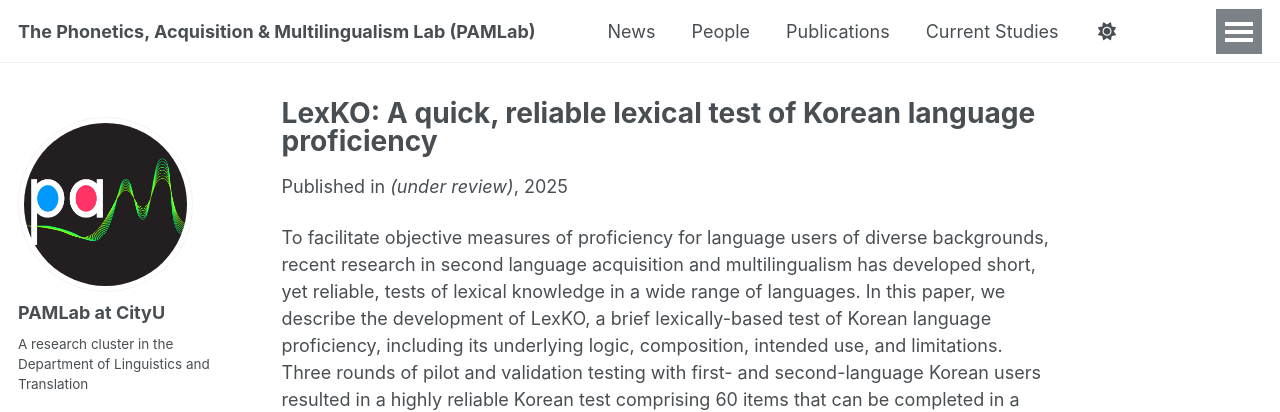
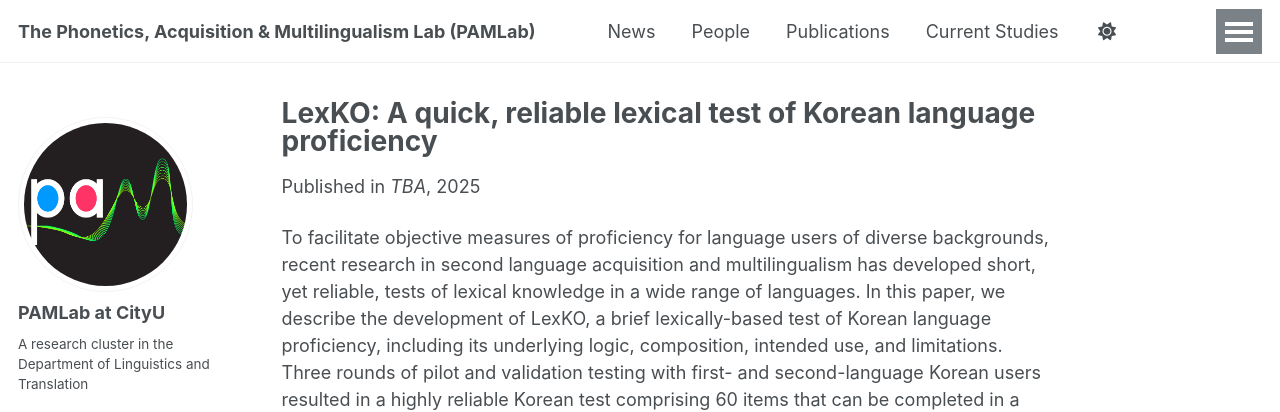
Before and after one commit to thepamlab/thepamlab.github.io, a Jekyll site: the page built from _publications/2025-12-31-lexko.md, in a window 1280 px wide and 1372 px high. Shown: the top 412 px of the window. Built offline with Jekyll 4.4.1, drawn with Linux system fonts in a browser that asks for light colours; some web fonts are replaced; a script that is not in the unit is left out.

Commit message:
Update 2025-12-31-lexko.md

```diff
--- a/_publications/2025-12-31-lexko.md
+++ b/_publications/2025-12-31-lexko.md
@@ -5,7 +5,7 @@ category: articles
 permalink: /publication/2025-12-31-lexko
 excerpt: 'To facilitate objective measures of proficiency for language users of diverse backgrounds, recent research in second language...'
 date: 2025-12-31
-venue: '(under review)'
+venue: 'TBA'
 paperurl: 'https://bit.ly/ChangAhnKim'
 citation: 'Chang, C. B., Ahn, S., & Kim, Y. (under review). LexKO: A quick, reliable lexical test of Korean
 language proficiency.'
```
